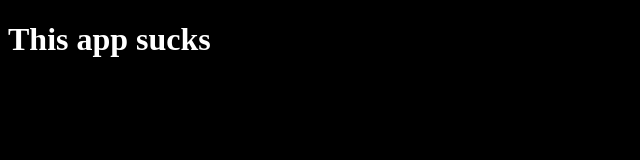
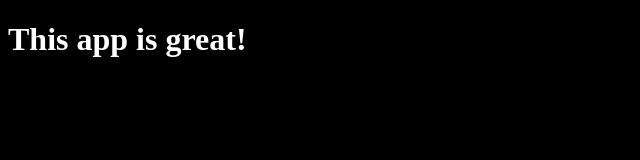
Before and after one commit to journeycruz/repo_branch_pruning, a website: page index.html in a window 1280 px wide. Shown: the whole page, without its empty margins (0-640 px from the left). Drawn offline with Linux system fonts and the light colour scheme.

Commit message:
change html text

```diff
--- a/index.html
+++ b/index.html
@@ -16,7 +16,7 @@
         }
     </style>
     <div>
-        <h1>This app sucks</h1>
+        <h1>This app is great!</h1>
     </div>
     <script type="text/javascript">
         console.log("Hello World!");
```
